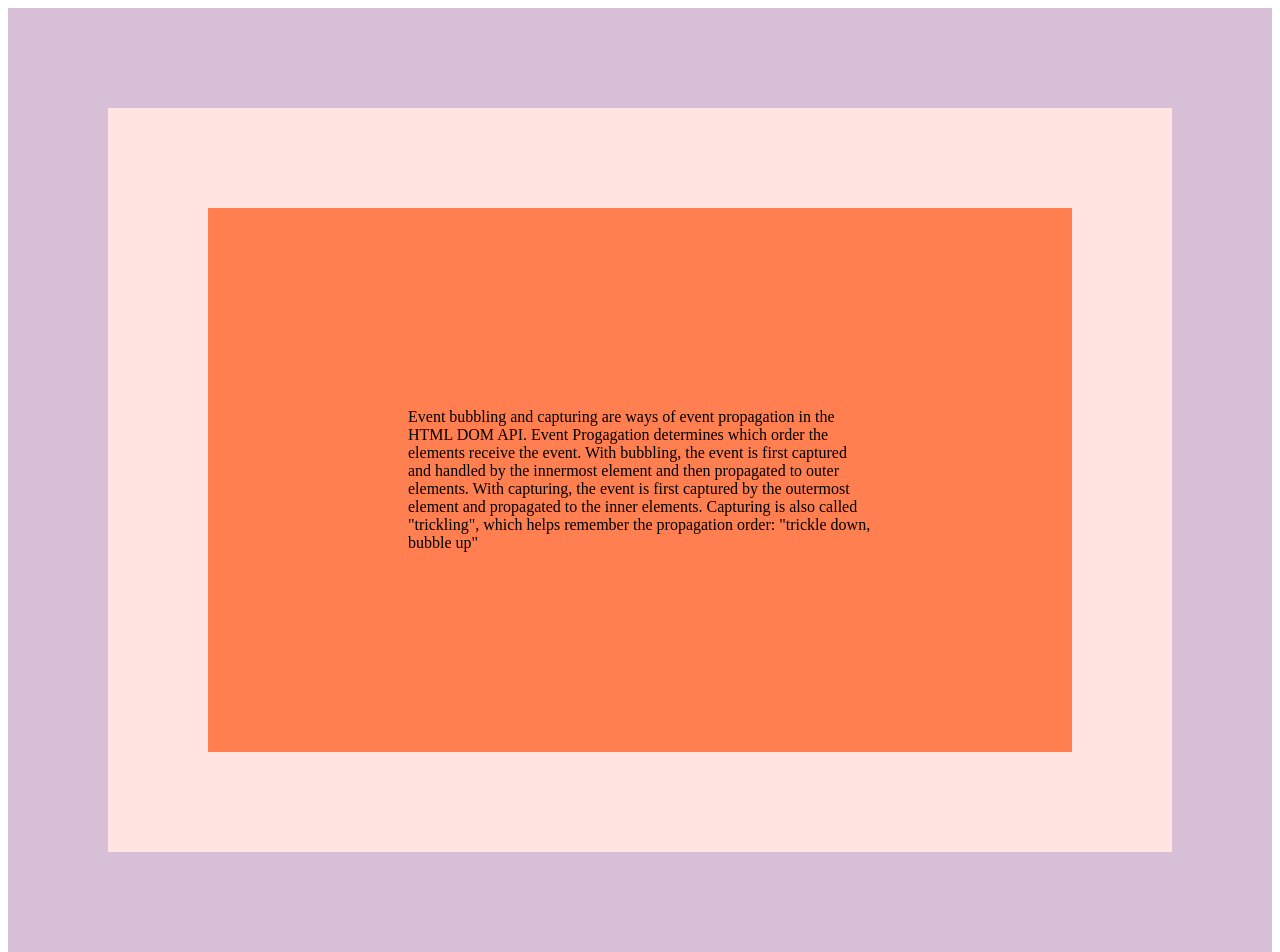
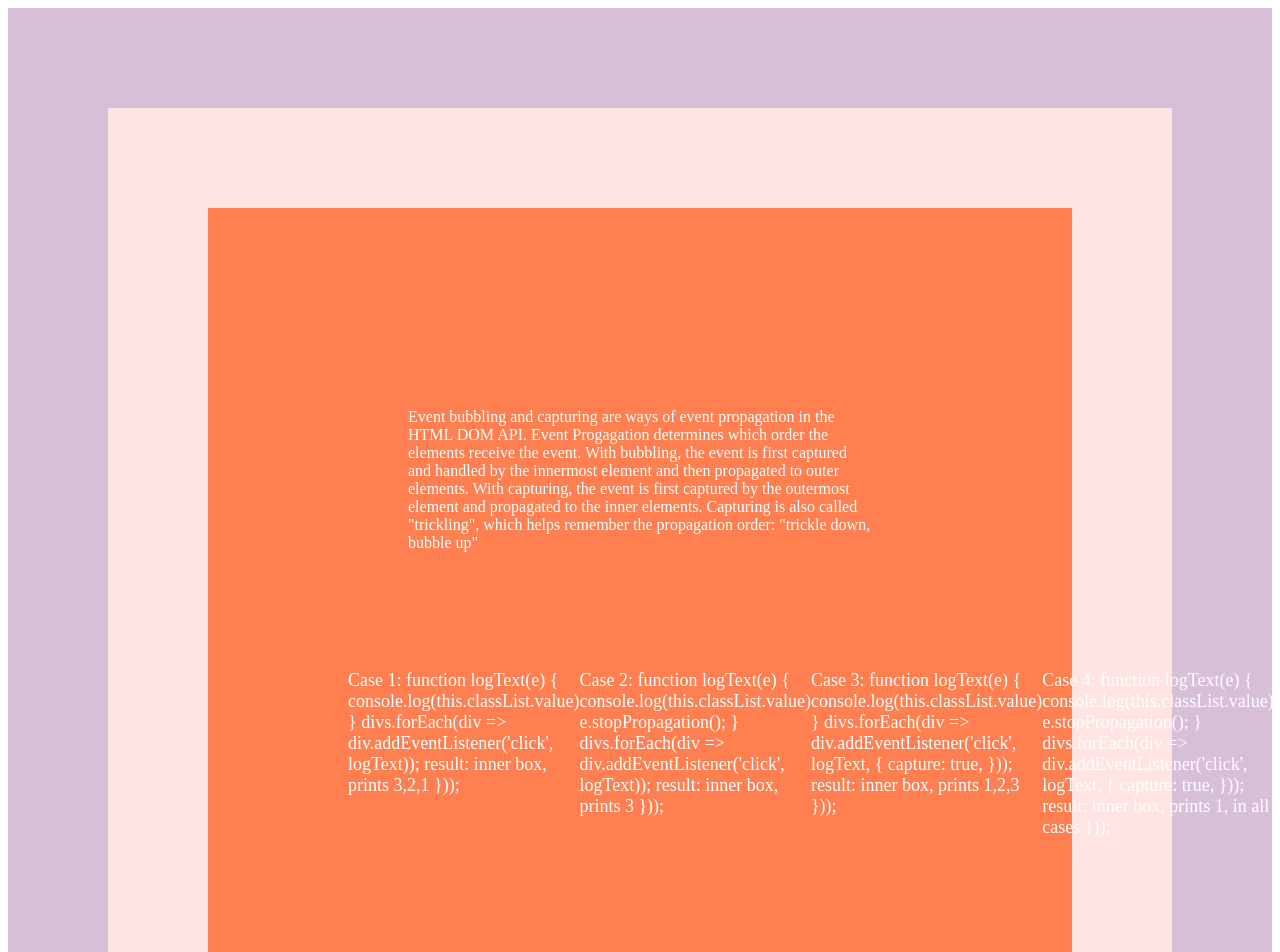
Before and after one commit to tianyuduan/JS30, a plain HTML site: page UnderstandingEventCaptureBubblingandPropogation/index.html in a window 1280 px wide. Shown: the top 952 px of the page. Drawn offline with Linux system fonts and the light colour scheme.

Commit message:
understanding javaScript, added to event capture project, added cases where capture applies and where bubbling applies

```diff
--- a/UnderstandingEventCaptureBubblingandPropogation/index.html
+++ b/UnderstandingEventCaptureBubblingandPropogation/index.html
@@ -9,20 +9,58 @@
   <div class="one">
     <div class="two">
       <div class="three">
-        <div>
+        <div style='color: white'>
           Event bubbling and capturing are ways of event propagation in the HTML DOM API.
           Event Progagation determines which order the elements receive the event.
-
           With bubbling, the event is first captured and handled by the innermost element and then propagated to outer elements.
-
           With capturing, the event is first captured by the outermost element and propagated to the inner elements.
-
           Capturing is also called "trickling", which helps remember the propagation order:
-
           "trickle down, bubble up"
-
-
         </div>
+        <ul class='daddy'>
+        <span>
+          Case 1:
+          function logText(e) {
+            console.log(this.classList.value)
+          }
+            divs.forEach(div => div.addEventListener('click', logText));
+            result: inner box, prints 3,2,1
+          }));
+        </span>
+        <span>
+          Case 2:
+          function logText(e) {
+            console.log(this.classList.value)
+            e.stopPropagation();
+          }
+            divs.forEach(div => div.addEventListener('click', logText));
+            result: inner box, prints 3
+          }));
+        </span>
+        <span>
+          Case 3:
+          function logText(e) {
+            console.log(this.classList.value)
+          }
+          divs.forEach(div => div.addEventListener('click', logText, {
+            capture: true,
+          }));
+            result: inner box, prints 1,2,3
+          }));
+        </span>
+        <span>
+          Case 4:
+          function logText(e) {
+            console.log(this.classList.value)
+            e.stopPropagation();
+          }
+          divs.forEach(div => div.addEventListener('click', logText, {
+            capture: true,
+          }));
+            result: inner box, prints 1, in all cases
+          }));
+        </span>
+      </ul>
       </div>
     </div>
   </div>
@@ -38,6 +76,12 @@
     padding:100px;
   }
 
+  .daddy {
+    display: flex;
+    color: white;
+    justify-content: space-around;
+    font-size: 18px;
+  }
   .one {
     background: thistle;
   }
@@ -58,19 +102,18 @@
 
   function logText(e) {
 
-    console.log(this); //refers to whatever is getting clicked by, ex: div class ='three'
-    console.log(this.classList); //refers to the DOM token list, has value, length and 0
+    // console.log(this); //refers to whatever is getting clicked by, ex: div class ='three'
+    // console.log(this.classList); //refers to the DOM token list, has value, length and 0
     console.log(this.classList.value) //calls the value, in this game, "three"
-    // e.stopPropagation(); //stop bubbling
-
+    e.stopPropagation(); //stop bubbling
   }
 
   // divs.forEach(div => div.addEventListener('click', logText));
 
   //capture is default false, it will fire the funciton on the way down, rather than on the way up
   divs.forEach(div => div.addEventListener('click', logText, {
-    capture: false,
-    once: true, //listen for a click, once its clicked, it will remove itself from the event listener
+    capture: true,
+    // once: true, //listen for a click, once its clicked, it will remove itself from the event listener
   }));
 
   //browser does something called a capture, goes from top down
@@ -78,11 +121,11 @@
   //then the bubbling goes from bottom up
   //firing off the click events , from three, two, then one
 
-  button.addEventListener('click', () => {
-    console.log('Click!!!');
-  }, {
-    once: true
-  });
+  // button.addEventListener('click', () => {
+  //   console.log('Click!!!');
+  // }, {
+  //   once: true
+  // });
 </script>
 </body>
 </html>
```
Also changed, not shown: StripeDropdown/index.html (+1 -1 lines).
